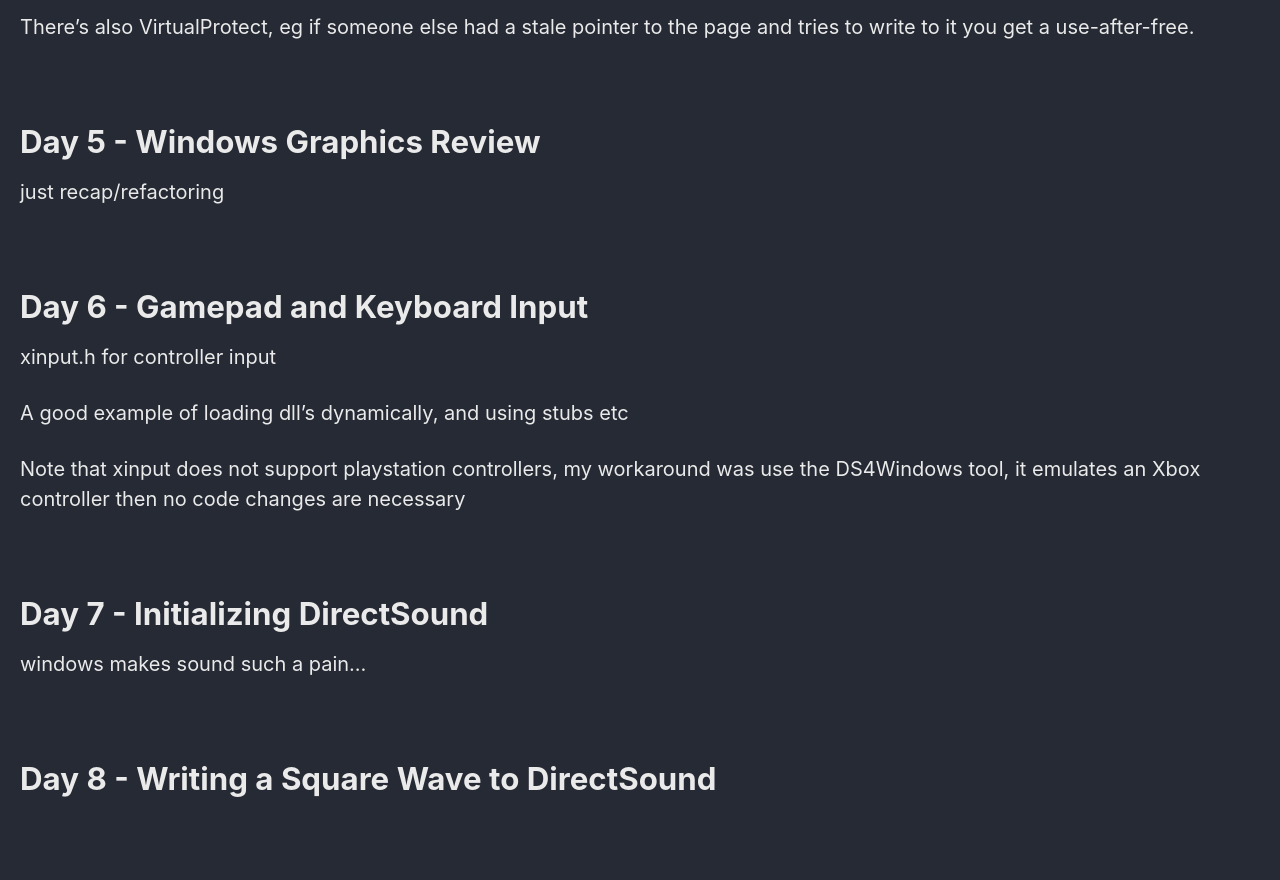
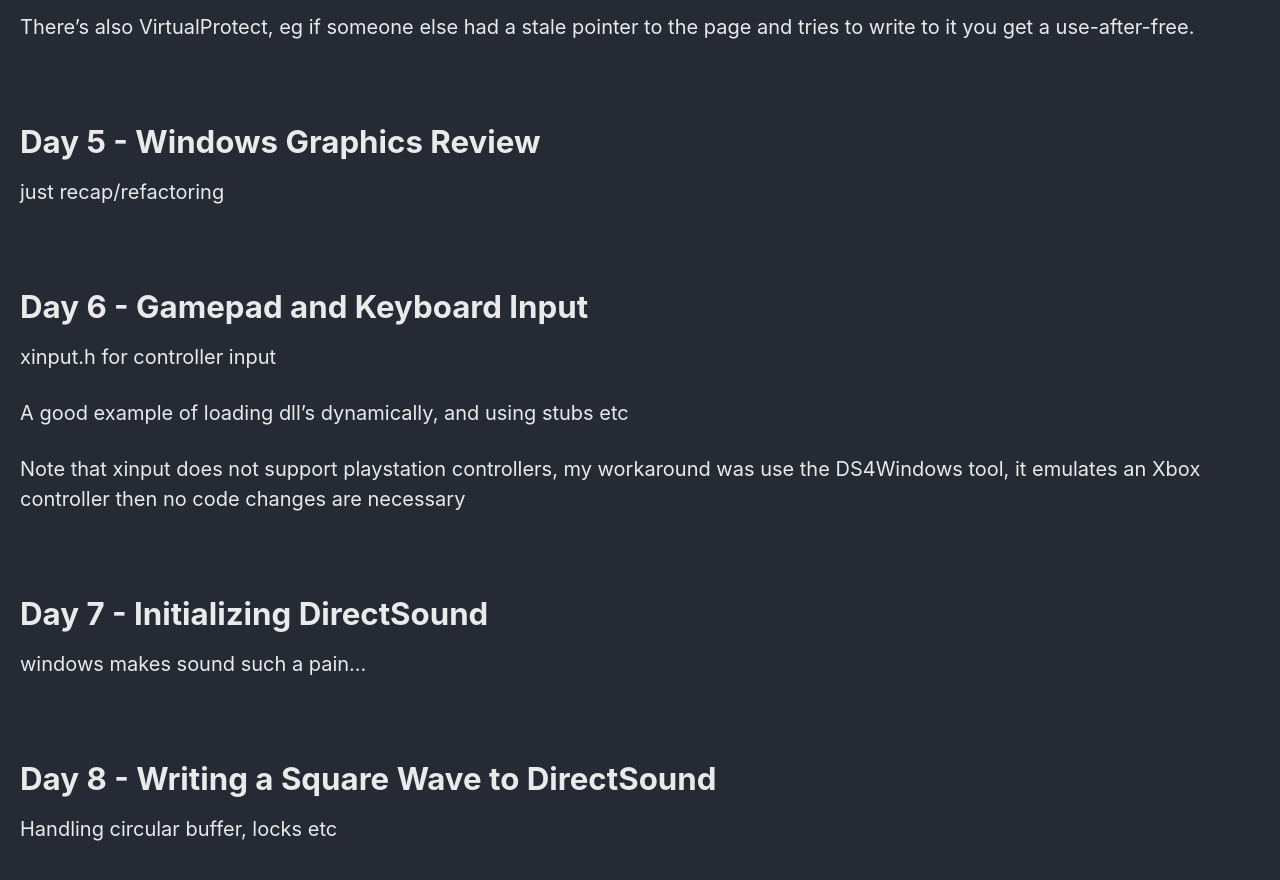
Before and after one commit to Connor-McCartney/Connor-McCartney.github.io, a Jekyll site: the page built from _pages/misc/HandmadeHeroNotes.md, in a window 1280 px wide and 900 px high, scrolled down 1918 px. Shown: the top 880 px of the window. Built offline with Jekyll 4.4.1, drawn with Linux system fonts in a browser that asks for light colours; cached includes are drawn as plain includes; our own code applies the rules of GitHub Pages for plain Markdown files; before the commit the page ends 2762 px from its top, so only the background shows below that.

Commit message:
Update HandmadeHeroNotes.md

```diff
--- a/_pages/misc/HandmadeHeroNotes.md
+++ b/_pages/misc/HandmadeHeroNotes.md
@@ -107,3 +107,5 @@ windows makes sound such a pain...
 
 
 # Day 8 - Writing a Square Wave to DirectSound
+
+Handling circular buffer, locks etc
```
